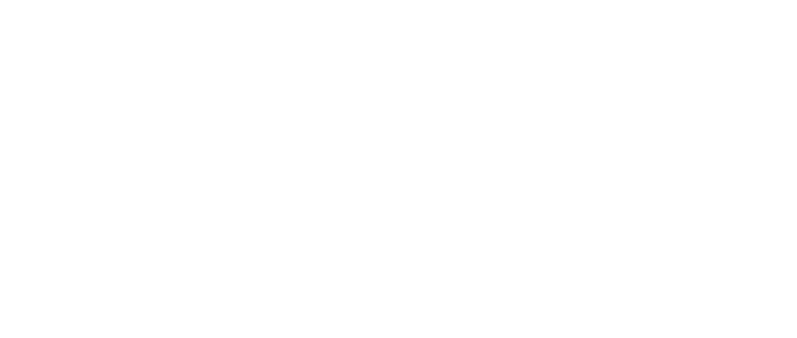
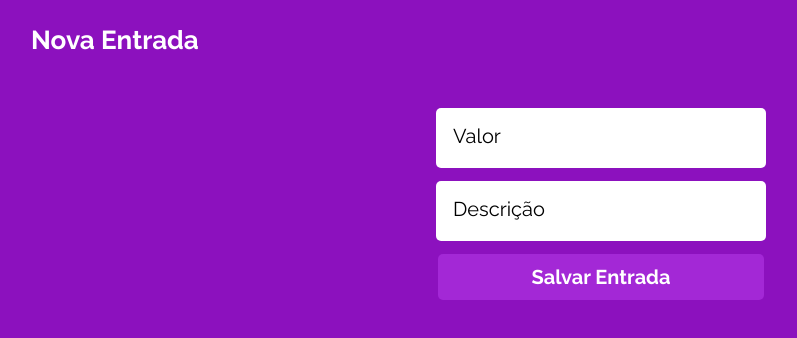
Before and after one commit to FelipeReis1/mywallet-front, a React (Create React App) app: page /nova-entrada in a window 1280 px wide. Before the commit this address had no page. Shown: the top 338 px of the page, without its empty margins (39-836 px from the left). Built offline with nearby package versions, Linux system fonts and the light colour scheme.

Commit message:
partial IncomePage

```diff
--- a/src/App.js
+++ b/src/App.js
@@ -3,6 +3,7 @@ import { useState } from "react";
 import UserContext from "./contexts/Context";
 import LoginPage from "../src/components/LoginPage";
 import RegistrationPage from "./components/RegistrationPage";
+import IncomePage from "./components/IncomePage";
 import HomePage from "./components/HomePage";
 export default function App() {
   const [user, setUser] = useState({});
@@ -14,8 +15,9 @@ export default function App() {
           <Route path="/" element={<LoginPage />} />
           <Route path="/cadastro" element={<RegistrationPage />} />
           <Route path="/home" element={<HomePage />} />
+          <Route path="/nova-entrada" element={<IncomePage />} />
           {/*
-              <Route path="/nova-entrada" element={< />} />
+
               <Route path="/nova-saida" element={< />} /> */}
         </Routes>
       </BrowserRouter>
--- /dev/null
+++ b/src/components/IncomePage.js
@@ -0,0 +1,118 @@
+import { useState } from "react";
+import { useNavigate } from "react-router-dom";
+import styled from "styled-components";
+
+export default function IncomePage() {
+  const [amount, setAmount] = useState("");
+  const [description, setDescription] = useState("");
+  const navigate = useNavigate();
+  function home() {
+    navigate("/home");
+  }
+
+  return (
+    <StyledContainer>
+      <StyledTitle>
+        <h1>Nova Entrada</h1>
+      </StyledTitle>
+      <StyledForm onSubmit={""}>
+        <input
+          required
+          type="text"
+          placeholder="Valor"
+          value={amount}
+          onChange={(e) => setAmount(e.target.value)}
+        />
+        <input
+          required
+          type="text"
+          placeholder="Descrição"
+          value={description}
+          onChange={(e) => setDescription(e.target.value)}
+        />
+        <StyledButton type="submit" onClick={home}>
+          Salvar Entrada
+        </StyledButton>
+      </StyledForm>
+    </StyledContainer>
+  );
+}
+
+const StyledContainer = styled.div`
+  width: 100%;
+  height: 100vh;
+  display: flex;
+  flex-direction: column;
+  align-items: center;
+  background-color: #8c11be;
+`;
+
+const StyledTitle = styled.div`
+  width: 90%;
+  display: flex;
+  align-items: center;
+  margin-top: 25px;
+  margin-bottom: 22px;
+  h1 {
+    height: 31px;
+    font-family: "Raleway";
+    font-style: normal;
+    font-weight: 700;
+    font-size: 26px;
+    line-height: 31px;
+    color: #ffffff;
+    margin-left: 6px;
+  }
+`;
+
+const StyledForm = styled.form`
+  width: 100%;
+  display: flex;
+  flex-direction: column;
+  justify-content: center;
+  align-items: center;
+  margin-top: 30px;
+  input {
+    width: 326px;
+    height: 58px;
+    background-color: #ffffff;
+    border-radius: 5px;
+    border-style: none;
+    margin-bottom: 13px;
+    &::placeholder {
+      font-family: "Raleway";
+      font-style: normal;
+      font-weight: 400;
+      font-size: 20px;
+      line-height: 23px;
+      color: #000000;
+      padding-left: 15px;
+    }
+  }
+  p {
+    height: 18px;
+    font-family: "Raleway";
+    font-style: normal;
+    font-weight: 700;
+    font-size: 15px;
+    line-height: 18px;
+    color: #ffffff;
+  }
+`;
+const StyledButton = styled.button`
+  width: 326px;
+  height: 46px;
+  background-color: #a328d6;
+  border-radius: 5px;
+  border-style: none;
+  display: flex;
+  justify-content: center;
+  align-items: center;
+  font-family: "Raleway";
+  font-style: normal;
+  font-weight: 700;
+  font-size: 20px;
+  line-height: 23px;
+  color: #ffffff;
+  margin-bottom: 36px;
+`;
```
